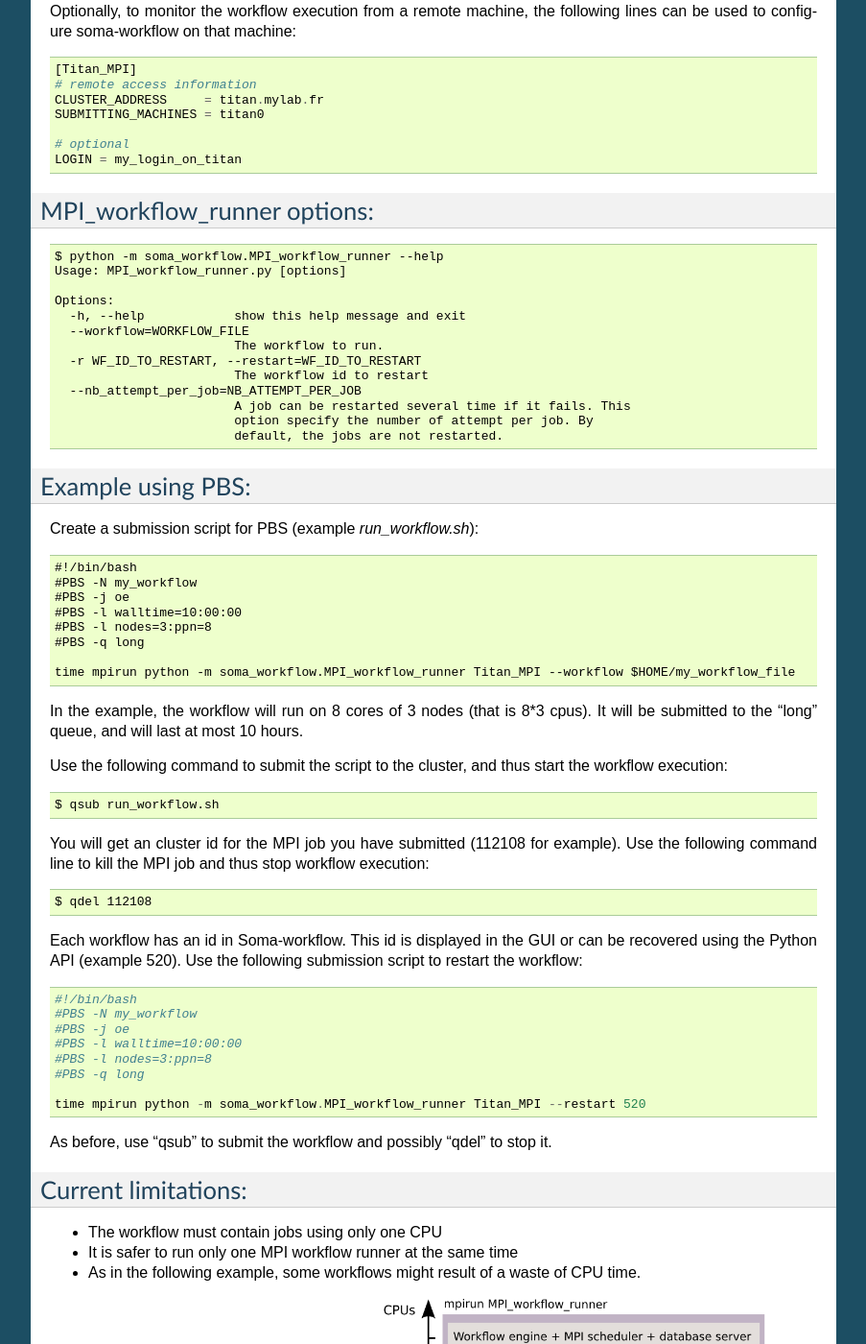
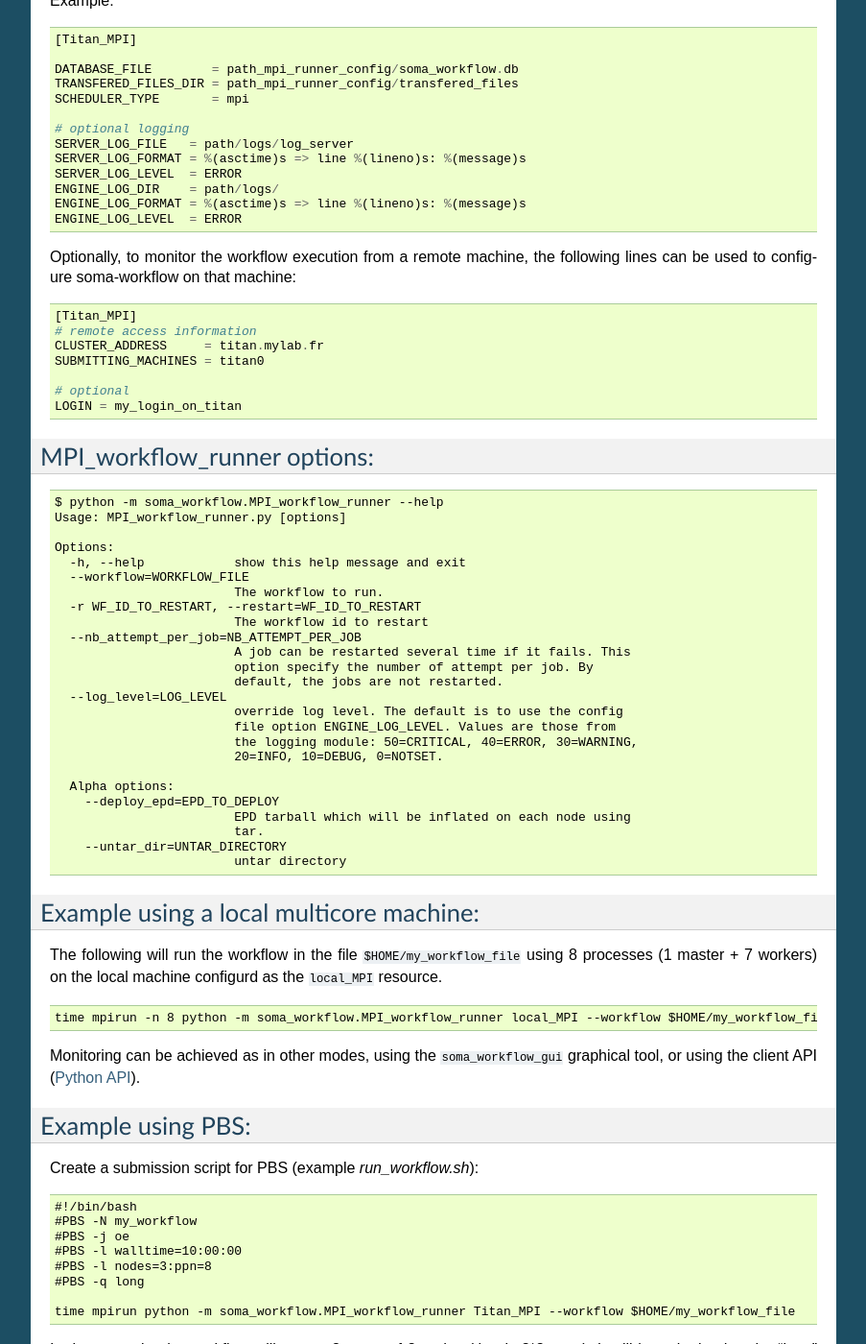
Before and after one commit to populse/soma-workflow, a Sphinx documentation site: the page built from doc/source/MPI_workflow_runner.txt, in a window 1280 px wide and 1400 px high, scrolled down 1746 px. Shown: the whole window at 96% size, without its empty margins (198-1101 px from the left). Built offline with Sphinx 7.4.7, drawn with Linux system fonts in a browser that asks for light colours; the version number could not be read and is left out; some of the changed text lies outside the part shown.

Commit message:
complements of doc (MPI mode)

```diff
--- a/doc/source/MPI_workflow_runner.txt
+++ b/doc/source/MPI_workflow_runner.txt
@@ -18,18 +19,29 @@
   :scale: 60
 
 This mode makes it possible:
+
 * to run workflows on clusters with limited number of job per user.
 * to run workflows on clusters where it is not possible to run a server process.
 * to run workflows if you only have a simple MPI installation.
 * to remove the time interval between jobs execution which is due to the submission of each job to the cluster management system.
+* For this reason, and the fact that parallelization in worker processes avoids overheads due to locks and the python GIL contrarily to the standard threaded local mode, it is much more efficient for large workflows of small jobs.
 
-This mode is for advenced users who know how to use a cluster. In this mode the workflow control (submission, stop and resart) via the python API is disabled. The DRMS commands such as *qsub* and *qdel* for PBS for example, must be used instead. However, the monitoring tools (GUI and Python API) remains the same.
+This mode is for advanced users who know how to use a cluster. In this mode the workflow control (submission, stop and resart) via the python API is disabled. The DRMS commands such as *qsub* and *qdel* for PBS for example, must be used instead. However, the monitoring tools (GUI and Python API) remains the same.
+
+* When to use the MPI mode
+
+  * On a cluster with limited number of job per user
+  * Locally when workflows involve many jobs: as said earlier, this mode is more efficient than the local scheduler
+
+* When *not* to use the MPI mode
+
+  * the MPI mode consumes more CPU than the local scheduler, because it removes wait intervals in jobs execution. It will basically consume some CPU even when there are no jobs to process.
 
 
 Requirements:
 =============
 
-* Python *version 2.7 or more*
+* Python *version 3 or more*
 * `MPI4py <https://code.google.com/p/mpi4py>`_
 
 Installation:
@@ -96,8 +108,30 @@
                           A job can be restarted several time if it fails. This
                           option specify the number of attempt per job. By
                           default, the jobs are not restarted.
+    --log_level=LOG_LEVEL
+                          override log level. The default is to use the config
+                          file option ENGINE_LOG_LEVEL. Values are those from
+                          the logging module: 50=CRITICAL, 40=ERROR, 30=WARNING,
+                          20=INFO, 10=DEBUG, 0=NOTSET.
+
+    Alpha options:
+      --deploy_epd=EPD_TO_DEPLOY
+                          EPD tarball which will be inflated on each node using
+                          tar.
+      --untar_dir=UNTAR_DIRECTORY
+                          untar directory
 
 
+Example using a local multicore machine:
+========================================
+
+The following will run the workflow in the file ``$HOME/my_workflow_file`` using 8 processes (1 master + 7 workers) on the local machine configurd as the ``local_MPI`` resource.
+
+::
+
+  time mpirun -n 8 python -m soma_workflow.MPI_workflow_runner local_MPI --workflow $HOME/my_workflow_file
+
+Monitoring can be achieved as in other modes, using the ``soma_workflow_gui`` graphical tool, or using the client API (:ref:`client_api`).
 
 
 Example using PBS:
--- a/doc/source/changelog.txt
+++ b/doc/source/changelog.txt
@@ -7,7 +7,7 @@
 
 * Python2 support has been dropped
 
-* Optimization for scalability: performance in the engine and database has been much improved, in order to manage very large workflows, especially for workflows of independent jobs (large iterations). Where soma-workflow <= 3.1 used to reach a limit around 5-10000 jobs (with timeouts causing aborts and hangs in the engine), in 3.2 it has now been tested using up to 500000 jobs in local and MPI modes. The MPI mode is by far the most efficient for such large workflows (processing 500000 very small jobs in about 25 minutes). Both Workflow submission, engine management, and scheduling have been much improved, and processing time has dropped by several orders of magnitude. For very large workflows around the limit, however, monitoring (using either soma_workflow_gui or the client API) may involve an overhead which may cause timeouts in the database, which may in turn hang or crash the engine.
+* Optimization for scalability: performance in the engine and database has been much improved, in order to manage very large workflows, especially for workflows of independent jobs (large iterations). Where soma-workflow <= 3.1 used to reach a limit around 5-10000 jobs (with timeouts causing aborts and hangs in the engine), in 3.2 it has now been tested using up to 500000 jobs in local and MPI modes. The MPI mode is by far the most efficient for such large workflows (processing 500000 very small jobs in about 25 minutes on a 8-core laptop). Both Workflow submission, engine management, and scheduling have been much improved, and processing time has dropped by several orders of magnitude. For very large workflows around the limit, however, monitoring (using either soma_workflow_gui or the client API) may involve an overhead which may cause timeouts in the database, which may in turn hang or crash the engine.
 
 Version 3.1 (2019/11/15)
 ========================
--- a/doc/source/index.txt
+++ b/doc/source/index.txt
@@ -164,7 +164,7 @@
 
 * Python2 support has been dropped
 
-* Optimization for scalability: performance in the engine and database has been much improved, in order to manage very large workflows, especially for workflows of independent jobs (large iterations). Where soma-workflow <= 3.1 used to reach a limit around 5-10000 jobs (with timeouts causing aborts and hangs in the engine), in 3.2 it has now been tested using up to 500000 jobs in local and MPI modes. The MPI mode is by far the most efficient for such large workflows (processing 500000 very small jobs in about 25 minutes). Both Workflow submission, engine management, and scheduling have been much improved, and processing time has dropped by several orders of magnitude. For very large workflows around the limit, however, monitoring (using either soma_workflow_gui or the client API) may involve an overhead which may cause timeouts in the database, which may in turn hang or crash the engine.
+* Optimization for scalability: performance in the engine and database has been much improved, in order to manage very large workflows, especially for workflows of independent jobs (large iterations). Where soma-workflow <= 3.1 used to reach a limit around 5-10000 jobs (with timeouts causing aborts and hangs in the engine), in 3.2 it has now been tested using up to 500000 jobs in local and MPI modes. The MPI mode is by far the most efficient for such large workflows (processing 500000 very small jobs in about 25 minutes on a 8-core laptop). Both Workflow submission, engine management, and scheduling have been much improved, and processing time has dropped by several orders of magnitude. For very large workflows around the limit, however, monitoring (using either soma_workflow_gui or the client API) may involve an overhead which may cause timeouts in the database, which may in turn hang or crash the engine.
 
 In version 3.1:
 ---------------
```
Also changed, not shown: other parts of doc/source/MPI_workflow_runner.txt (+4 -3 lines). Lines whose indentation alone changed are shown as unchanged.
